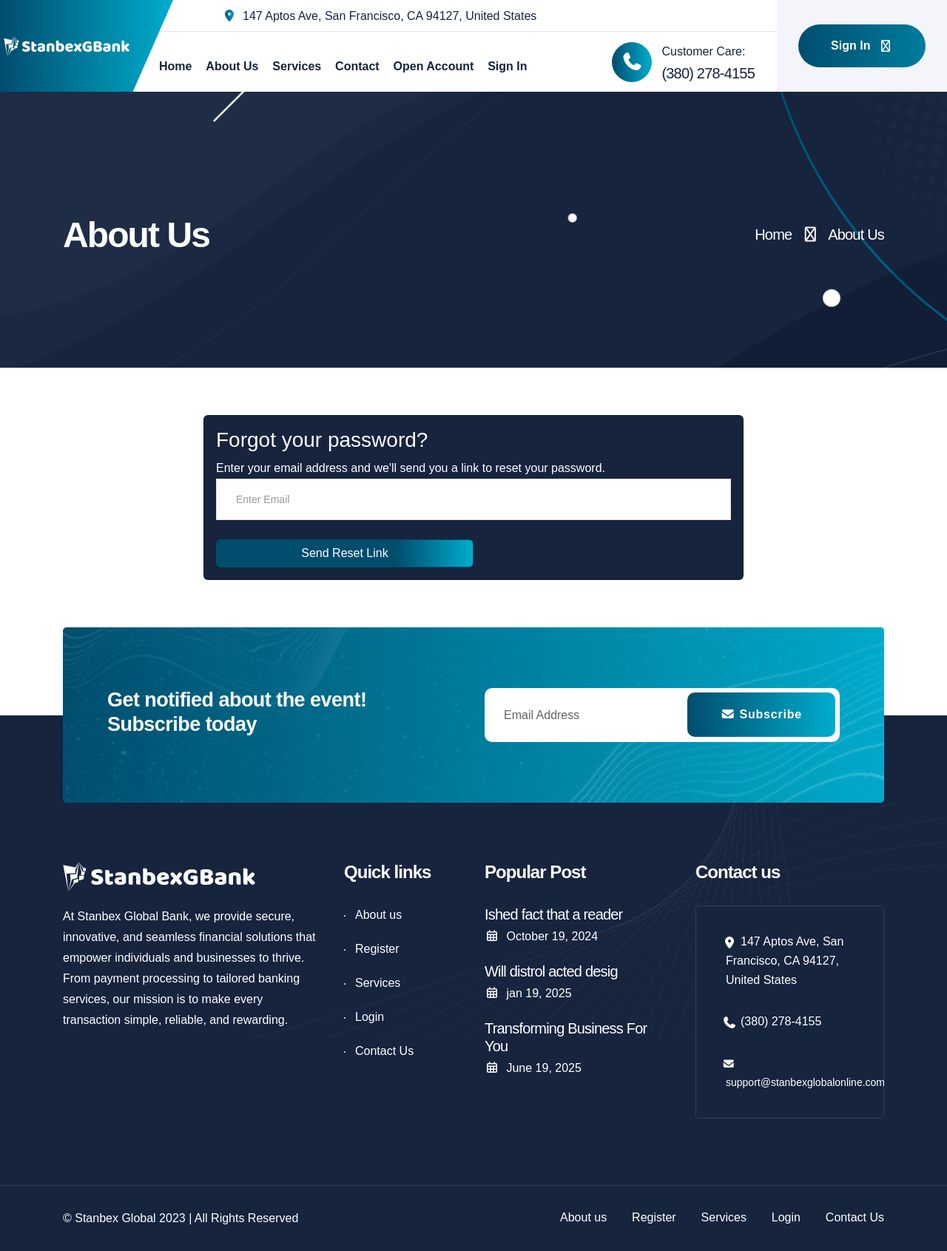
After one commit to nephygdkingz/stanbex_global, a Django app: page /forgot-password/ in a window 1280 px wide. The commit adds this page. Shown: the whole page at 74% size. Run offline with Django 4.2, Linux system fonts and the light colour scheme; some libraries are stand-ins or nearby versions.

Commit message:
added forgot password first step

```diff
--- a/frontend/urls.py
+++ b/frontend/urls.py
@@ -8,4 +8,11 @@ urlpatterns = [
     path('', views.home_view, name="home"),
     path('about/', views.about_view, name="about"),
     path('contact-us/', views.contact_view, name="contact"),
+
+    # password reset
+    path('forgot-password/', views.forgot_password, name='forgot-password'),
+    path('password-reset/sent/', views.password_reset_sent, name='password-reset-sent'),
+    path('reset-password/<uuid:token>/', views.reset_password, name='reset-password'),
+    path('password-reset/success/', views.password_reset_success, name='password-reset-success'),
+    path('password-reset/invalid/', views.password_reset_invalid, name='password-reset-invalid'),
 ]
--- a/frontend/views.py
+++ b/frontend/views.py
@@ -1,4 +1,15 @@
-from django.shortcuts import render
+from django.shortcuts import render, redirect, get_object_or_404
+from django.core.mail import EmailMultiAlternatives
+from django.template.loader import render_to_string
+from django.urls import reverse
+from django.conf import settings
+from django.http import JsonResponse
+from django.utils import timezone
+from django.contrib.auth.hashers import make_password
+from django.http import HttpResponse
+
+from notification.email_utils import send_email_threaded, send_email_sync
+from account.models import MyUser, PasswordReset
 
 def home_view(request):
     return render(request, 'frontend/index.html')
@@ -8,3 +19,95 @@ def about_view(request):
 
 def contact_view(request):
     return render(request, 'frontend/contact.html')
+
+
+def forgot_password(request):
+    if request.method == 'POST':
+        email = request.POST.get('email')
+
+        # Try to find user, but don't reveal if they exist
+        try:
+            user = MyUser.objects.get(email=email)
+
+            # Create password reset record
+            reset = PasswordReset.objects.create(user=user)
+            reset_link = request.build_absolute_uri(reverse('frontend:reset-password', args=[str(reset.token)]))
+
+            # Render HTML email
+            context = {
+                'user': user,
+                'reset_link': reset_link,
+                'year': timezone.now().year,
+            }
+            html_content = 'emails/password_reset_email.html'
+            # html_content = render_to_string('emails/password_reset_email.html', context)
+
+            # Send email
+            subject = "Password Reset Request"
+            text_content = f"Hi {user.first_name}, click here to reset your password: {reset_link}"
+
+            try:
+                send_email_sync(
+                    subject=subject,
+                    to_email=user.email,
+                    html_template=html_content,
+                    html_string=text_content,
+                    context=context,
+                )
+            except:
+                pass
+
+        except MyUser.DoesNotExist:
+            print('user do not exist')
+            pass
+
+        # ✅ Always redirect to confirmation page
+        return redirect('frontend:password-reset-sent')
+
+    # Show forgot password form
+    return render(request, 'frontend/auth/forgot_password.html')
+
+def password_reset_sent(request):
+    return render(request, 'frontend/auth/password_reset_sent.html')
+
+def reset_password(request, token):
+    # Try to find a matching reset record
+    reset = get_object_or_404(PasswordReset, token=token)
+
+    # Check if token is still valid
+    if not reset.is_valid():
+        return render(request, 'frontend/auth/password_reset_invalid.html')
+
+    if request.method == 'POST':
+        password1 = request.POST.get('password1')
+        password2 = request.POST.get('password2')
+
+        # Validate passwords match
+        if password1 != password2:
+            return render(request, 'frontend/auth/reset_password.html', {
+                'error': 'Passwords do not match.',
+                'token': token
+            })
+
+        # Update the user password
+        reset.user.password = make_password(password1)
+        reset.user.save()
+
+        # Mark token as used
+        reset.is_used = True
+        reset.save()
+
+        # Redirect to success page
+        return redirect('password-reset-success')
+
+    # GET request — show reset form
+    return render(request, 'frontend/auth/reset_password.html', {'token': token})
+
+def password_reset_success(request):
+    return render(request, 'frontend/auth/password_reset_success.html')
+
+def password_reset_invalid(request):
+    """
+    Shows a message when the password reset link is invalid or expired.
+    """
+    return render(request, 'frontend/auth/password_reset_invalid.html')
--- /dev/null
+++ b/templates/frontend/auth/forgot_password.html
@@ -0,0 +1,92 @@
+{% extends '../../base.html' %}
+{% load static %}
+
+{% block content %}
+<style>
+    label{
+        color: #fff !important;
+    }
+    .bg-danger{
+        background: #16243e !important;
+    }
+    .btn-primary{
+        background: linear-gradient(90deg, #004d6e 70%, #00accc 100%) !important;
+        border-color: #004d6e !important;
+    }
+    .errorlist {
+        color: rgb(241, 4, 4);
+        list-style: none;
+        padding: 0;
+        margin: 0;
+    }
+</style>
+<main>
+    <!-- about breadcrumb area start -->
+    <section class="breadcrumb__area pt-165 pb-150 p-relative z-index-1 fix" data-bg-color="#16243E">
+        <div class="breadcrumb__bg" data-background="{% static 'frontend/assets/img/breadcrumb/bg.png' %}"></div>
+        <div class="container">
+            <div class="row align-items-center">
+                <div class="col-sm-6">
+                    <div class="breadcrumb__content">
+                    <h3 class="breadcrumb__title">About Us</h3>
+                    </div>
+                </div>
+                <div class="col-sm-6">
+                    <div class="breadcrumb__content">
+                        <div class="breadcrumb__list text-center text-sm-end">
+                            <span><a href="{% url 'frontend:home' %}">Home</a></span>
+                            <span class="dvdr"><i class="fa-regular fa-angle-right"></i></span>
+                            <span>About Us</span>
+                        </div>
+                    </div>
+                </div>
+            </div>
+        </div>
+    </section>
+    <!-- about breadcrumb area end -->
+
+    <div class="container py-5">
+      <div class="row justify-content-center align-items-center my-3">
+        <div class="col-md-8">
+          <div class="card bg-danger p-3">
+            <h3 class="text-white">Forgot your password?</h3>
+            <p class="text-white">Enter your email address and we'll send you a link to reset your password.</p>
+
+            <form method="post" class="js-submit-spinner">
+              {% csrf_token %}
+              <!-- <label>Email:</label><br> -->
+              <input type="email" name="email" placeholder="Enter Email" required><br><br>
+              <button type="submit" class="btn btn-primary w-50">
+                <span class="btn-text">Send Reset Link </span>
+              </button>
+            </form>
+          </div>
+
+        </div>
+      </div>
+    </div>
+
+
+    <!-- cta area start -->
+    <section class="tp-cta-area p-relative">
+        <div class="tp-cta-bg"></div>
+        <div class="container">
+            <div class="tp-cta-bg-wrapper p-relative" data-background="{% static 'frontend/assets/img/cta/bg-shape.png' %}">
+                <div class="row">
+                    <div class="col-lg-6">
+                    <h3 class="tp-cta-title">Get notified about the event! <br> Subscribe today</h3>
+                    </div>
+                    <div class="col-lg-6">
+                    <div class="tp-cta-email p-relative">
+                        <input type="email" placeholder="Email Address">
+                        <button> <span><i class="fa-solid fa-envelope"></i> Subscribe</span></button>
+                    </div>
+                    </div>
+                </div>
+            </div>
+        </div>
+    </section>
+    <!-- cta area end -->
+
+</main>
+{% endblock %}
```
Also changed, not shown: account/models.py (+22 -0 lines), stanbex_global/settings.py (+10 -0 lines), templates/account/login.html (+9 -2 lines), templates/emails/password_reset_email.html (added, +26 -0 lines), templates/frontend/auth/password_reset_invalid.html (added, +11 -0 lines), templates/frontend/auth/password_reset_sent.html (added, +14 -0 lines), templates/frontend/auth/password_reset_success.html (added, +11 -0 lines), templates/frontend/auth/reset_password.html (added, +24 -0 lines), account/migrations/0002_passwordreset.py (added).
